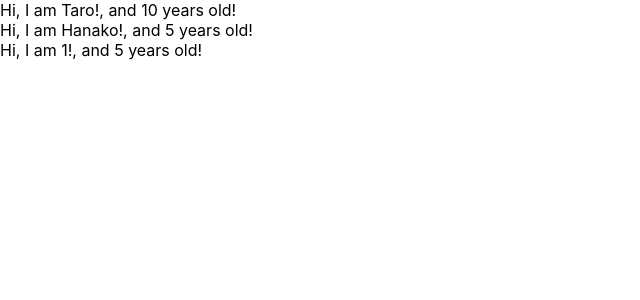
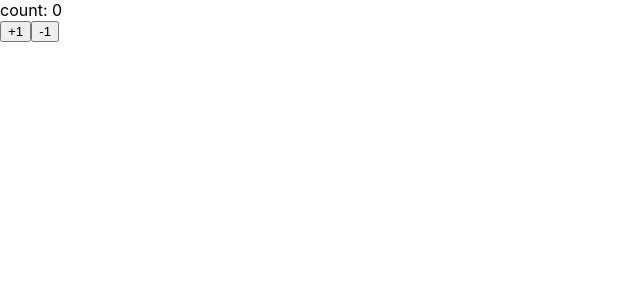
Before and after one commit to curtaincall888/udemy-react-redux-crud-application, a React (Create React App) app: page / in a window 1280 px wide. Shown: the top 300 px of the page, without its empty margins (0-640 px from the left). Built offline with nearby package versions, Linux system fonts and the light colour scheme.

Commit message:
learn state and setState

```diff
--- a/src/App.js
+++ b/src/App.js
@@ -1,34 +1,30 @@
-import React from 'react';
-import PropTypes from 'prop-types';
+import { Component } from 'react';
 
+const App = () => (<Counter></Counter>)
 
-const App = () => {
-  const profiles = [
-    { name: "Taro", age: 10 },
-    { name: "Hanako", age: 5 },
-    { name: "1", age: 5 }
-  ]
-  return (
-    <>
-      {
-        profiles.map((profile, index) => {
-          return <User name={profile.name} age={profile.age} key={index} />
-        })
-      }
-    </>
-  );
-};
+class Counter extends Component {
+  constructor(props) {
+    super(props)
+    this.state = { count: 0 }
+  }
 
-const User = (props) => {
-  return (
-    <div>
-      Hi, I am {props.name}!, and {props.age} years old!
-    </div>
-  )
+  handlePlusButton = () => {
+    this.setState({ count: this.state.count +1 })
+  }
+
+  handleMinusButton = () => {
+    this.setState({ count: this.state.count -1 })
+  }
+
+  render() {
+    return (
+      <>
+        <div>count: {this.state.count}</div>
+        <button onClick={this.handlePlusButton}>+1</button>
+        <button onClick={this.handleMinusButton}>-1</button>
+      </>
+    )
+  }
 }
 
-User.propTypes = {
-  name: PropTypes.string,
-  age: PropTypes.number.isRequired
-}
 export default App;
```
